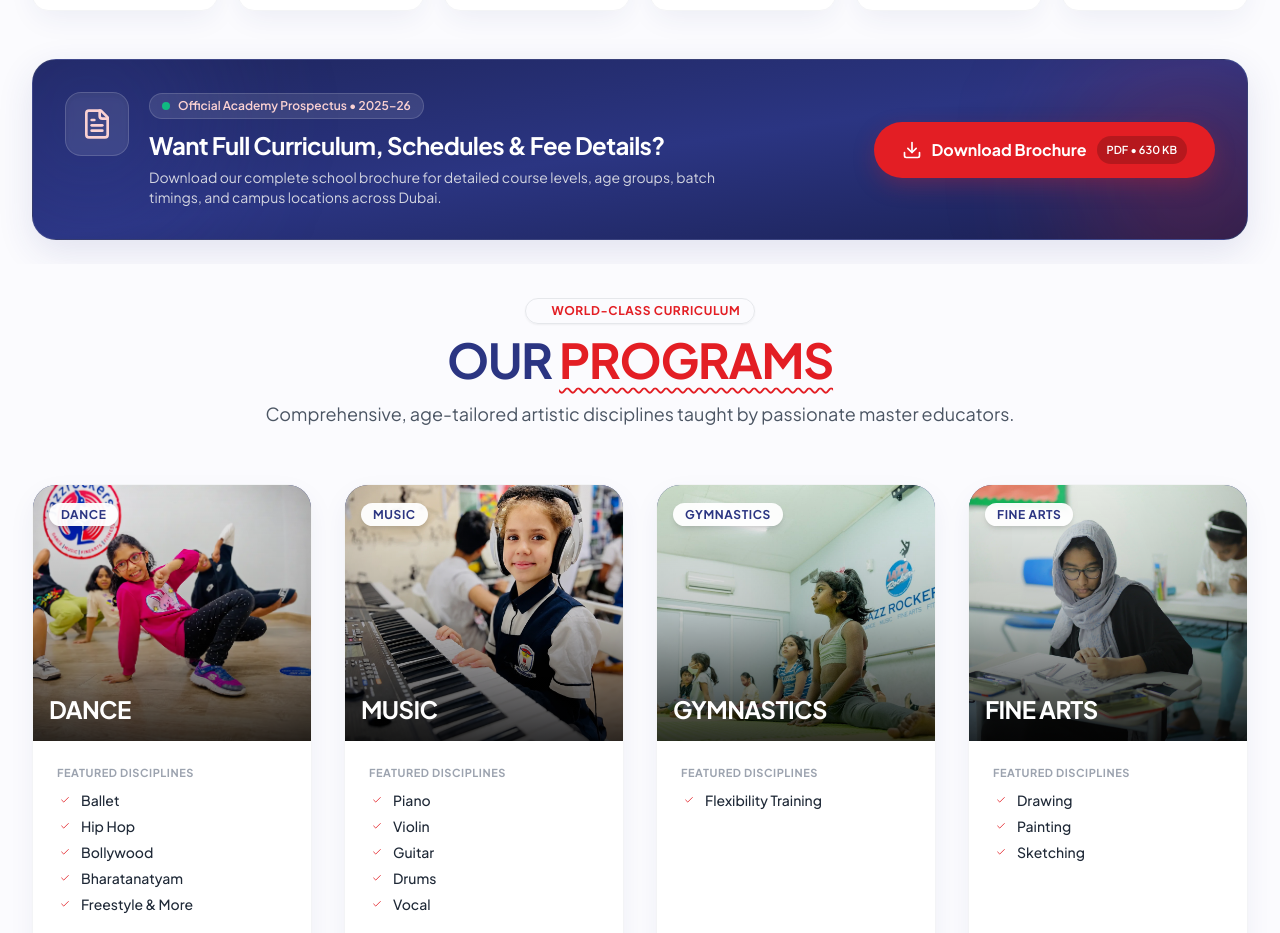
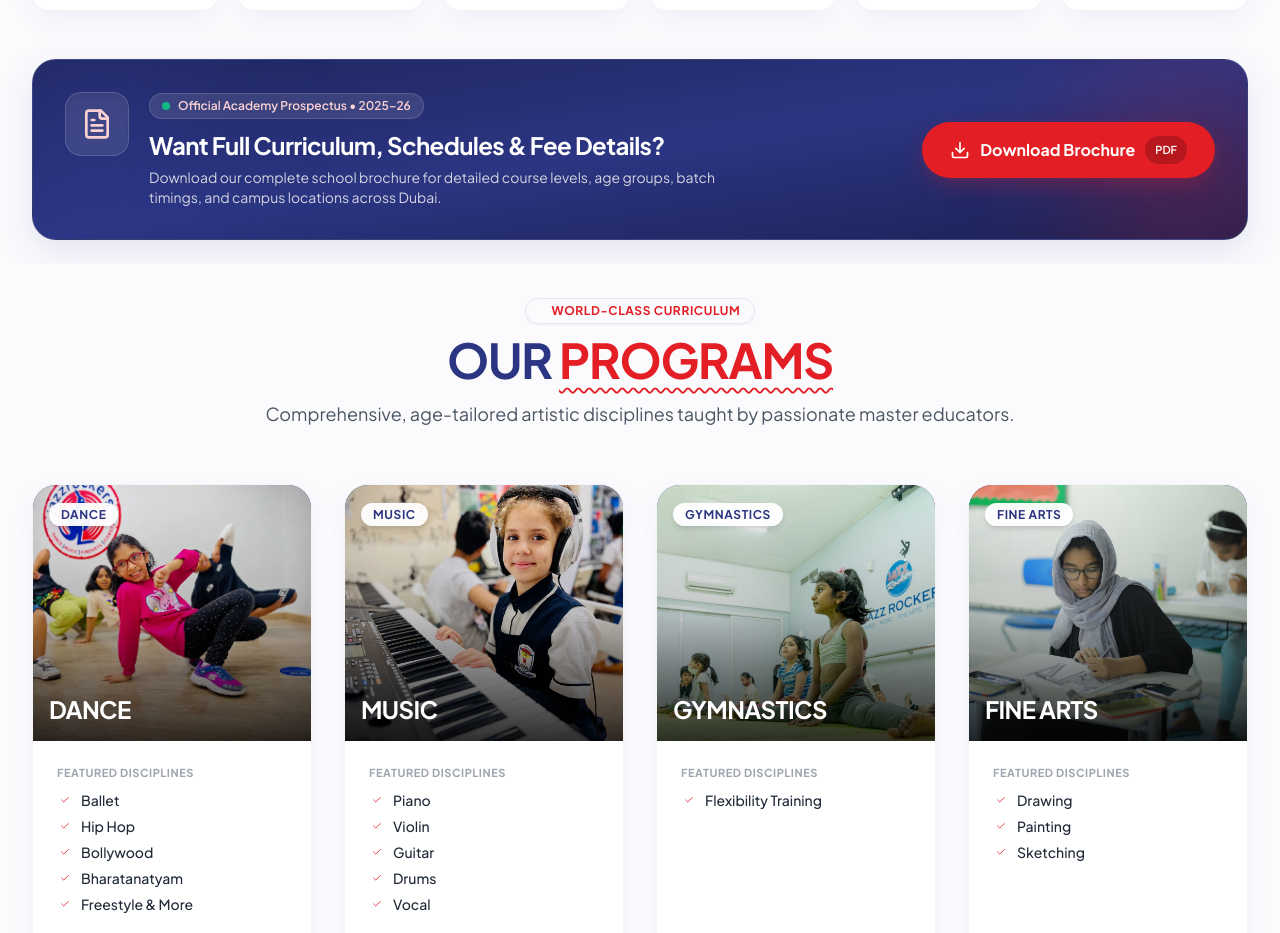
Before and after one commit to abhiramgupta35/jazz-rockerz, a Next.js app: page / in a window 1280 px wide. Shown: the part 1720-2653 px from the top of the page. Built offline with nearby package versions, Linux system fonts and the light colour scheme.

Commit message:
pdf size removal

```diff
--- a/src/components/modals/BrochureModal.tsx
+++ b/src/components/modals/BrochureModal.tsx
@@ -411,7 +411,7 @@ export const BrochureModal: React.FC = () => {
                           className="inline-flex items-center gap-1.5 text-brand-primary hover:underline font-bold"
                         >
                           <Download className="w-3.5 h-3.5" />
-                          <span>Click here to download directly (PDF • 630 KB)</span>
+                          <span>Click here to download directly (PDF)</span>
                         </button>
                       </div>
 
--- a/src/components/sections/WhyChooseUs.tsx
+++ b/src/components/sections/WhyChooseUs.tsx
@@ -180,7 +180,7 @@ export const WhyChooseUs: React.FC = () => {
                 <Download className="w-5 h-5 transition-transform duration-200 group-hover:translate-y-0.5 shrink-0" />
                 <span>Download Brochure</span>
                 <span className="text-[11px] font-semibold bg-black/20 px-2.5 py-0.5 rounded-full shrink-0">
-                  PDF • 630 KB
+                  PDF
                 </span>
               </button>
             </div>
```
